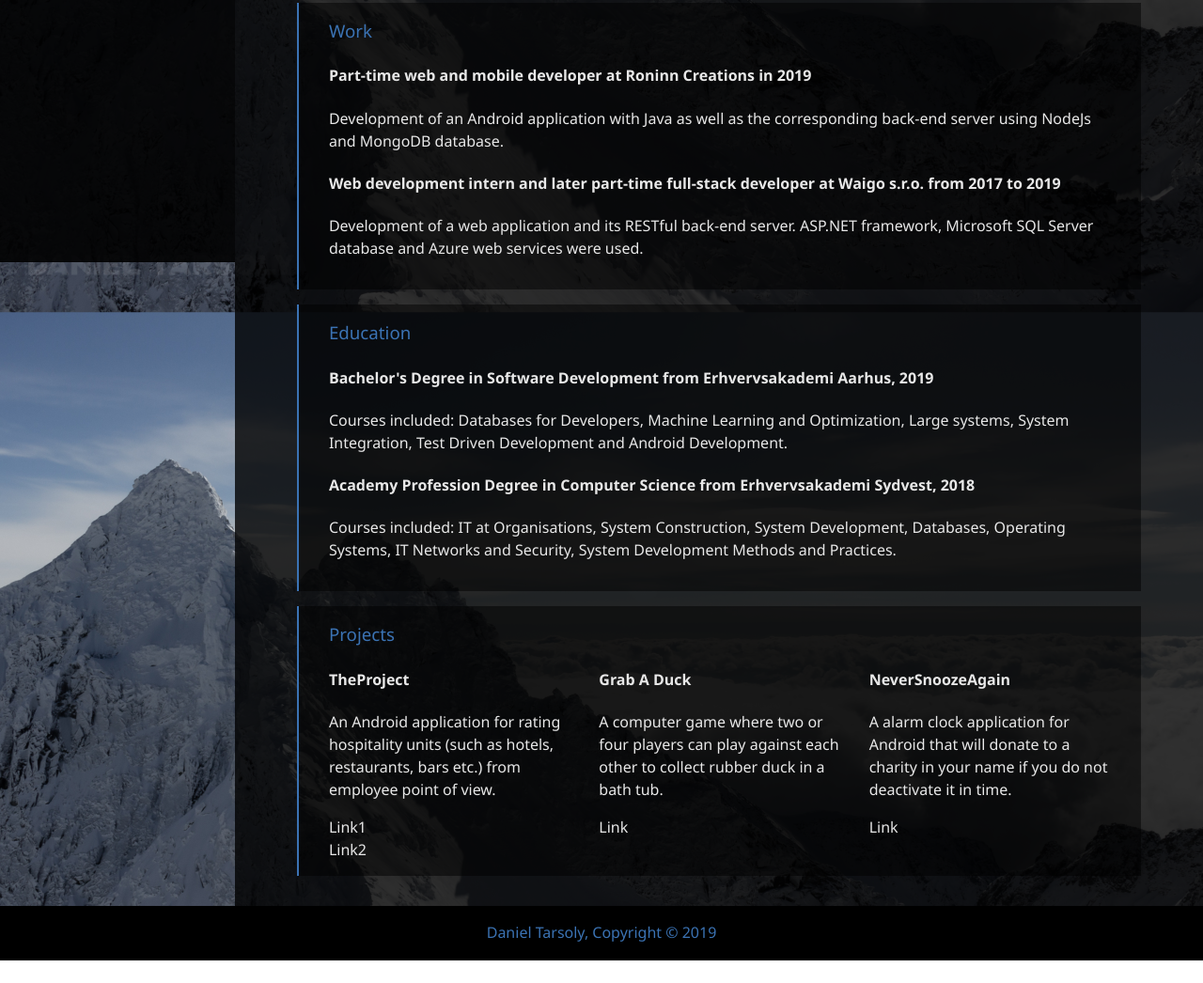
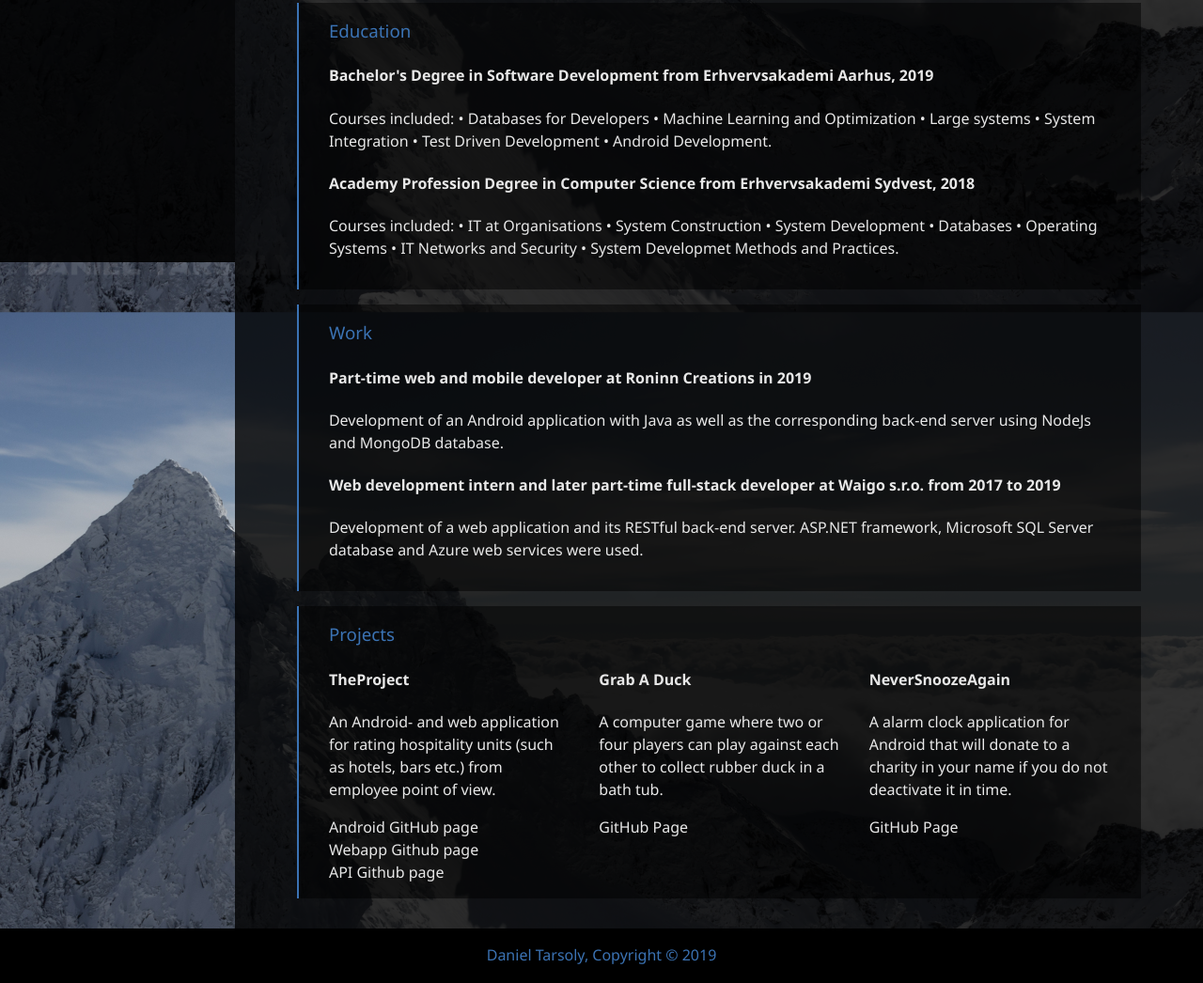
Before and after one commit to DanTarsoly/Portfolio, a website: page index.html in a window 1280 px wide. Shown: the part 521-1567 px from the top of the page at 94% size. Before the commit the page ends 1543 px from the top, so only its background shows below. Drawn offline with Linux system fonts and the light colour scheme.

Commit message:
Added new link and updated CV

```diff
--- a/index.html
+++ b/index.html
@@ -47,6 +47,14 @@
             <p>In my free time I am an outdoors and sport enthusiast with rock/sport climbing and mountaineering being my favorite activities.</p>
         </section>
 
+        <section id="education" class="box-container">
+            <h3 class="text-secondary">Education</h3>
+            <h4>Bachelor's Degree in Software Development from Erhvervsakademi Aarhus, 2019</h4>
+            <p>Courses included: • Databases for Developers • Machine Learning and Optimization • Large systems • System Integration • Test Driven Development • Android Development.</p>
+            <h4>Academy Profession Degree in Computer Science from Erhvervsakademi Sydvest, 2018</h4>
+            <p>Courses included: • IT at Organisations • System Construction • System Development • Databases • Operating Systems • IT Networks and Security • System Developmet Methods and Practices.</p>
+        </section>
+
         <section id="work" class="box-container">
             <h3 class="text-secondary">Work</h3>
             <h4>Part-time web and mobile developer at Roninn Creations in 2019</h4>
@@ -55,41 +63,36 @@
             <p>Development of a web application and its RESTful back-end server. ASP.NET framework, Microsoft SQL Server database and Azure web services were used.</p>
         </section>
 
-        <section id="education" class="box-container">
-            <h3 class="text-secondary">Education</h3>
-            <h4>Bachelor's Degree in Software Development from Erhvervsakademi Aarhus, 2019</h4>
-            <p>Courses included: Databases for Developers, Machine Learning and Optimization, Large systems, System Integration, Test Driven Development and Android Development.</p>
-            <h4>Academy Profession Degree in Computer Science from Erhvervsakademi Sydvest, 2018</h4>
-            <p>Courses included: IT at Organisations, System Construction, System Development, Databases, Operating Systems, IT Networks and Security, System Development
-                Methods and Practices.</p>
-        </section>
-
         <section id="projects" class="box-container">
             <h3 class="text-secondary">Projects</h3>
             <div class="grid-container">
                 <div class="grid-element">
                     <h4>TheProject</h4>
-                    <p>An Android application for rating hospitality units (such as hotels, restaurants, bars etc.) from employee point of view.</p>
+                    <p>An Android- and web application for rating hospitality units (such as hotels, bars etc.) from employee point of view.</p>
                     <a href="https://github.com/dantarsoly/theprojectandroid" target="_blank" rel="noopener noreferrer">
-                        Link1
+                        Android GitHub page
+                    </a>
+                    <br>
+                    <a href="https://github.com/dantarsoly/theprojectweb" target="_blank" rel="noopener noreferrer">
+                        Webapp Github page
                     </a>
                     <br>
                     <a href="https://github.com/dantarsoly/theprojectapi" target="_blank" rel="noopener noreferrer">
-                        Link2
+                        API Github page
                     </a>
                 </div>
                 <div class="grid-element">
                     <h4>Grab A Duck</h4>
                     <p>A computer game where two or four players can play against each other to collect rubber duck in a bath tub.</p>
                     <a href="https://github.com/dantarsoly/grabaduck" target="_blank" rel="noopener noreferrer">
-                        Link
+                        GitHub Page
                     </a>
                 </div>
                 <div class="grid-element">
                     <h4>NeverSnoozeAgain</h4>
                     <p>A alarm clock application for Android that will donate to a charity in your name if you do not deactivate it in time.</p>
                     <a href="https://github.com/shekaij/hackathonalarm" target="_blank" rel="noopener noreferrer">
-                        Link
+                        GitHub Page
                     </a>
                 </div>
             </div>
```
Also changed, not shown: 1 other file.
